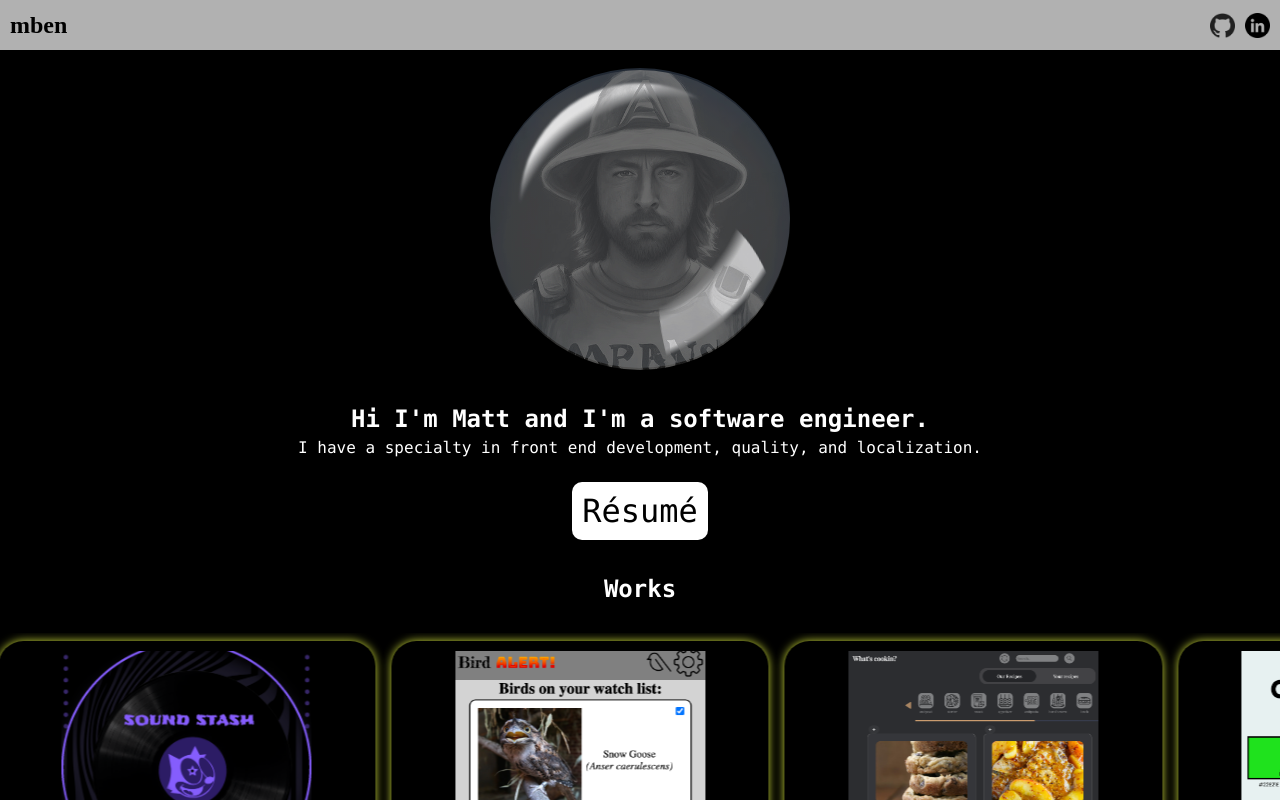
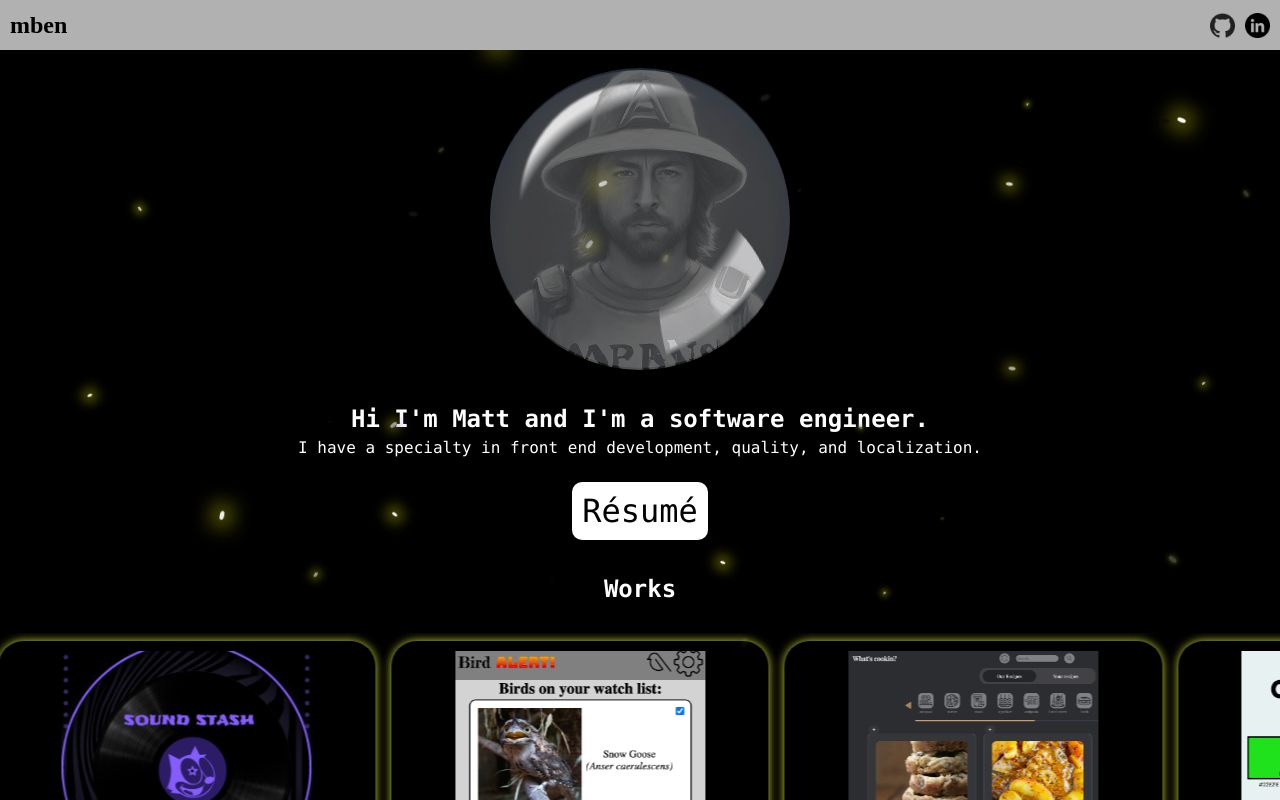
Before and after one commit to mbenfowler/portfolio, a React (Create React App) app: page / in a window 1280 px wide. Shown: the top 800 px of the page. Built offline with nearby package versions, Linux system fonts and the light colour scheme; a web font is replaced by a local one.

Commit message:
Revert "Revert back to before fireflies"
This reverts commit aa8cb10c75d7173901b3f2512e32ad5c0790f163.

```diff
--- a/src/components/AboutMe/AboutMe.tsx
+++ b/src/components/AboutMe/AboutMe.tsx
@@ -1,9 +1,17 @@
+import { nanoid } from 'nanoid';
 import { Link } from 'react-router-dom'
 import './AboutMe.scss'
 
 const AboutMe = () => {
+    const FIREFLY_COUNT = 250;
+    let fireflies = [];
+    for (let i = 0; i < FIREFLY_COUNT; i++) {
+        fireflies.push(<div className='firefly' key={nanoid()}></div>)
+    }
+
     return (
         <section className='about-me'>
+            {fireflies}
             <div className='stage'>
                 <img src={process.env.PUBLIC_URL + '/images/explorermben.png'} alt='me'/>
                 <figure className="ball bubble"></figure>
```
